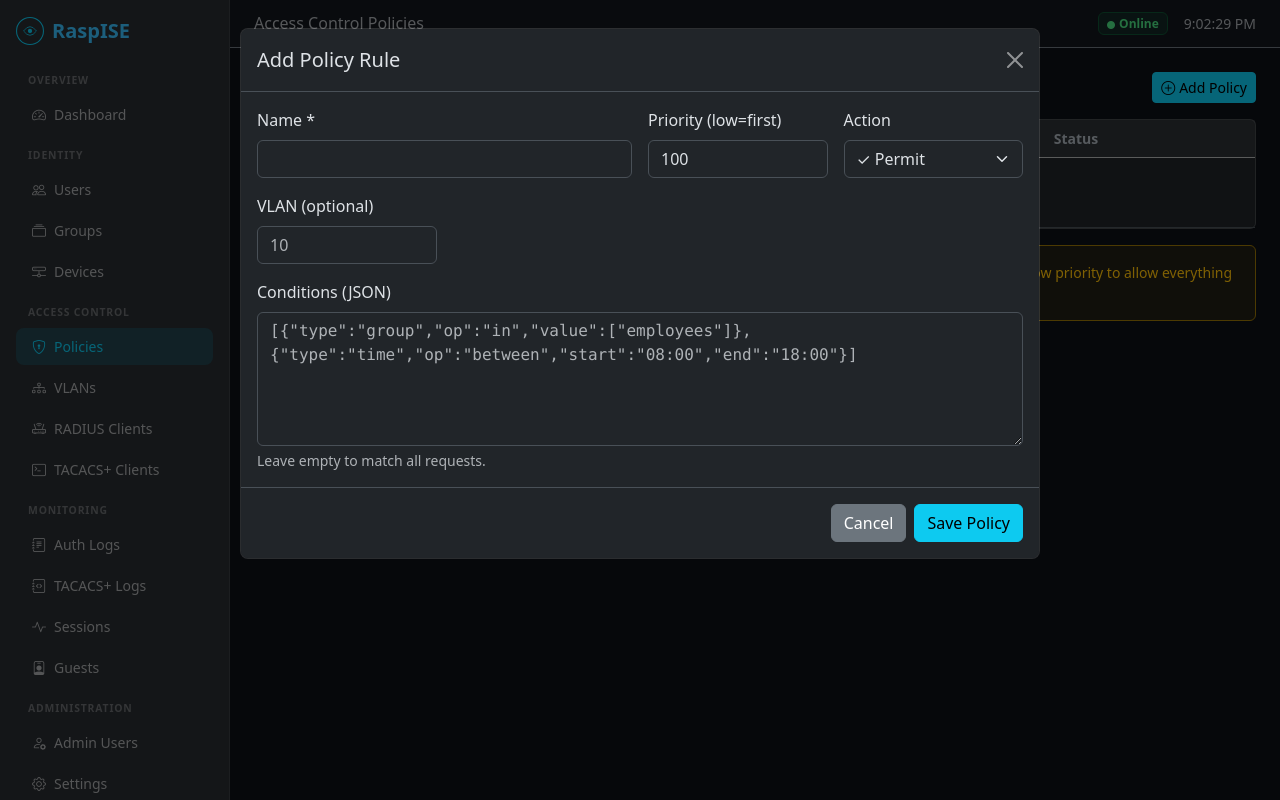
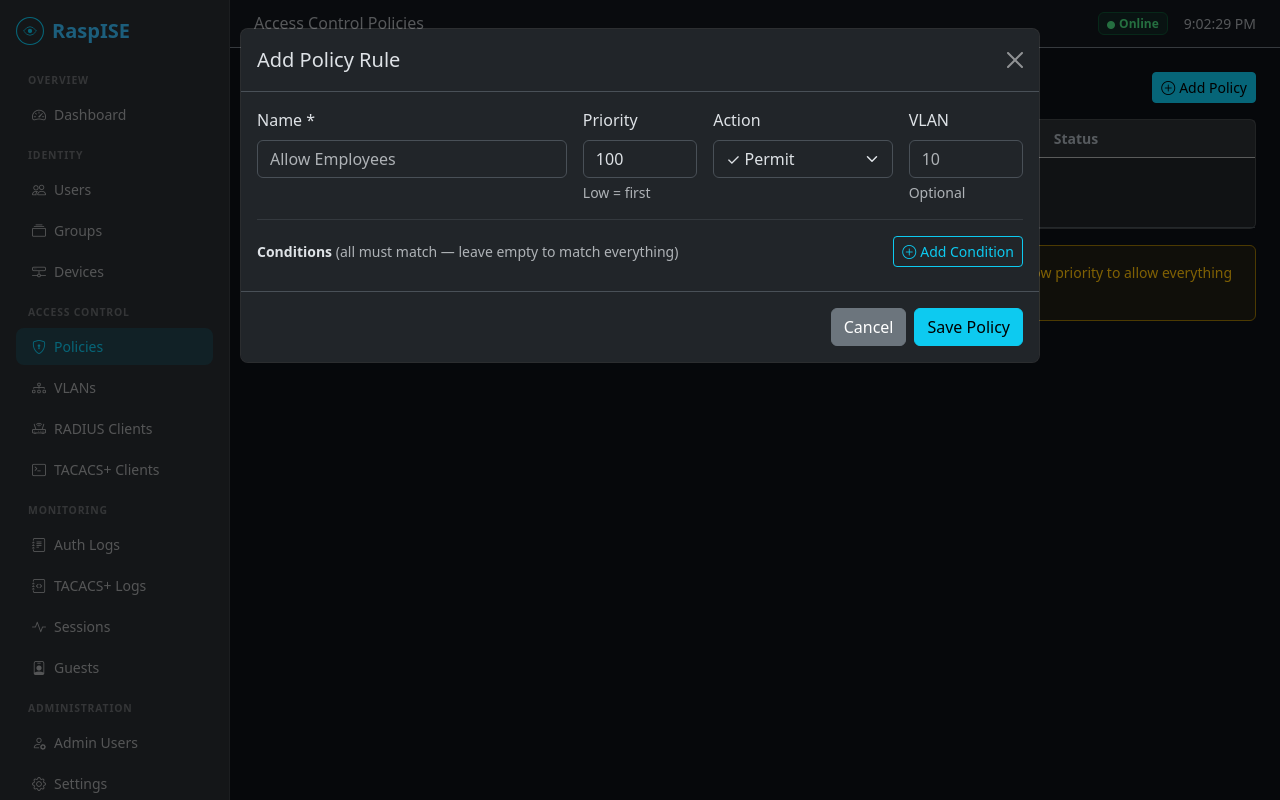
Before and after one commit to ssnrshnn/raspISE, a FastAPI app: template raspise/web/templates/policies.html in a window 1280 px wide, after a click on "Add Policy". Run offline with FastAPI, Linux system fonts and the light colour scheme; the template is opened without the code that fills it, so the values that code supplies are empty.

Commit message:
fix: portal settings field names + visual policy condition builder

```diff
--- a/raspise/web/app.py
+++ b/raspise/web/app.py
@@ -359,9 +359,9 @@ async def settings_save(request: Request):
 
     elif section == "portal":
         data.setdefault("portal", {})
-        data["portal"]["session_duration_hours"] = int(form.get("session_duration_hours", 8))
-        data["portal"]["wifi_ssid"]              = form.get("wifi_ssid", "")
-        data["portal"]["wifi_password"]          = form.get("wifi_password", "")
+        data["portal"]["session_hours"] = int(form.get("session_hours", 8))
+        data["portal"]["guest_ssid"]    = form.get("guest_ssid", "")
+        data["portal"]["guest_psk"]     = form.get("guest_psk", "")
 
     elif section == "display":
         data.setdefault("display", {})
--- a/raspise/web/templates/policies.html
+++ b/raspise/web/templates/policies.html
@@ -79,14 +79,15 @@
         <button type="button" class="btn-close" data-bs-dismiss="modal"></button>
       </div>
       <div class="modal-body">
-        <div class="row g-3">
-          <div class="col-md-6">
+        <div class="row g-3 mb-3">
+          <div class="col-md-5">
             <label class="form-label">Name *</label>
-            <input type="text" class="form-control" id="p_name" required>
+            <input type="text" class="form-control" id="p_name" required placeholder="Allow Employees">
           </div>
-          <div class="col-md-3">
-            <label class="form-label">Priority (low=first)</label>
+          <div class="col-md-2">
+            <label class="form-label">Priority</label>
             <input type="number" class="form-control" id="p_priority" value="100" min="1" max="9999">
+            <div class="form-text">Low = first</div>
           </div>
           <div class="col-md-3">
             <label class="form-label">Action</label>
@@ -96,17 +97,21 @@
               <option value="GUEST">Guest</option>
             </select>
           </div>
-          <div class="col-md-3">
-            <label class="form-label">VLAN (optional)</label>
+          <div class="col-md-2">
+            <label class="form-label">VLAN</label>
             <input type="number" class="form-control" id="p_vlan" min="1" max="4094" placeholder="10">
-          </div>
-          <div class="col-12">
-            <label class="form-label">Conditions (JSON)</label>
-            <textarea class="form-control font-monospace small" id="p_conditions" rows="5"
-                      placeholder='[{"type":"group","op":"in","value":["employees"]},{"type":"time","op":"between","start":"08:00","end":"18:00"}]'></textarea>
-            <div class="form-text">Leave empty to match all requests.</div>
+            <div class="form-text">Optional</div>
           </div>
         </div>
+
+        <hr class="border-secondary">
+        <div class="d-flex justify-content-between align-items-center mb-2">
+          <span class="fw-semibold small">Conditions <span class="text-muted fw-normal">(all must match — leave empty to match everything)</span></span>
+          <button class="btn btn-sm btn-outline-info" onclick="addConditionRow()">
+            <i class="bi bi-plus-circle me-1"></i>Add Condition
+          </button>
+        </div>
+        <div id="conditionRows"></div>
       </div>
       <div class="modal-footer">
         <button class="btn btn-secondary" data-bs-dismiss="modal">Cancel</button>
@@ -119,36 +124,167 @@
 
 {% block scripts %}
 <script>
+// ── Condition type definitions ──────────────────────────────────────────────
+const COND_TYPES = {
+  always:      { label: 'Always (catch-all)',  fields: [] },
+  group:       { label: 'Group',               fields: ['list_value'],   listPlaceholder: 'employees, admins' },
+  username:    { label: 'Username',            fields: ['string_op', 'string_value'], placeholder: 'alice' },
+  mac:         { label: 'MAC Address',         fields: ['mac_op', 'string_value'],   placeholder: 'aa:bb:cc or aa:bb:cc:dd:ee:ff' },
+  time:        { label: 'Time of Day',         fields: ['time_range'] },
+  device_type: { label: 'Device Type',         fields: ['list_value'],   listPlaceholder: 'laptop, phone, unknown' },
+  nas_ip:      { label: 'NAS IP',              fields: ['nasip_op', 'string_value'], placeholder: '192.168.1.1' },
+};
+
+let rowIdx = 0;
+
+function addConditionRow(type) {
+  type = type || 'group';
+  const idx = rowIdx++;
+  const row = document.createElement('div');
+  row.className = 'condition-row border border-secondary rounded p-2 mb-2';
+  row.dataset.idx = idx;
+  row.innerHTML = buildRowHtml(idx, type);
+  document.getElementById('conditionRows').appendChild(row);
+}
+
+function buildRowHtml(idx, type) {
+  const typeOpts = Object.entries(COND_TYPES)
+    .map(([k,v]) => `<option value="${k}" ${k===type?'selected':''}>${v.label}</option>`)
+    .join('');
+
+  const def = COND_TYPES[type];
+  let extra = '';
+  if (def.fields.includes('string_op')) {
+    extra += `<select class="form-select form-select-sm cond-part" data-part="op" style="max-width:150px">
+      <option value="equals">equals</option>
+      <option value="startswith">starts with</option>
+      <option value="endswith">ends with</option>
+      <option value="contains">contains</option>
+      <option value="regex">regex</option>
+    </select>`;
+  }
+  if (def.fields.includes('mac_op')) {
+    extra += `<select class="form-select form-select-sm cond-part" data-part="op" style="max-width:150px">
+      <option value="equals">equals</option>
+      <option value="startswith">OUI prefix</option>
+      <option value="in">in list</option>
+    </select>`;
+  }
+  if (def.fields.includes('nasip_op')) {
+    extra += `<select class="form-select form-select-sm cond-part" data-part="op" style="max-width:120px">
+      <option value="equals">equals</option>
+      <option value="in">in list</option>
+    </select>`;
+  }
+  if (def.fields.includes('string_value') || def.fields.includes('mac_op') || def.fields.includes('nasip_op')) {
+    extra += `<input type="text" class="form-control form-control-sm cond-part" data-part="value"
+               placeholder="${def.placeholder||''}" style="min-width:180px">`;
+  }
+  if (def.fields.includes('list_value')) {
+    extra += `<input type="text" class="form-control form-control-sm cond-part" data-part="list_value"
+               placeholder="${def.listPlaceholder||''}" style="min-width:200px">
+              <div class="form-text ms-1 mt-0">comma-separated</div>`;
+  }
+  if (def.fields.includes('time_range')) {
+    extra += `<div class="d-flex align-items-center gap-2">
+      <span class="text-muted small">from</span>
+      <input type="time" class="form-control form-control-sm cond-part" data-part="start" value="08:00" style="width:120px">
+      <span class="text-muted small">to</span>
+      <input type="time" class="form-control form-control-sm cond-part" data-part="end"   value="18:00" style="width:120px">
+    </div>`;
+  }
+
+  return `<div class="d-flex align-items-start gap-2 flex-wrap">
+    <select class="form-select form-select-sm" style="max-width:170px"
+            onchange="changeCondType(this, ${idx})">${typeOpts}</select>
+    ${extra}
+    <button class="btn btn-sm btn-outline-danger ms-auto" onclick="this.closest('.condition-row').remove()">
+      <i class="bi bi-trash"></i>
+    </button>
+  </div>`;
+}
+
+function changeCondType(sel, idx) {
+  const row = document.querySelector(`.condition-row[data-idx="${idx}"]`);
+  row.innerHTML = buildRowHtml(idx, sel.value);
+}
+
+function buildConditions() {
+  const conds = [];
+  for (const row of document.querySelectorAll('.condition-row')) {
+    const type = row.querySelector('select').value;
+    const def  = COND_TYPES[type];
+    const get  = (part) => {
+      const el = row.querySelector(`[data-part="${part}"]`);
+      return el ? el.value.trim() : '';
+    };
+
+    if (type === 'always') {
+      conds.push({ type: 'always' });
+    } else if (def.fields.includes('list_value')) {
+      const vals = get('list_value').split(',').map(s => s.trim()).filter(Boolean);
+      if (!vals.length) { alert(`Condition "${type}": value list cannot be empty`); return null; }
+      conds.push({ type, op: 'in', value: vals });
+    } else if (def.fields.includes('time_range')) {
+      const start = get('start'), end = get('end');
+      if (!start || !end) { alert('Time condition: start and end are required'); return null; }
+      conds.push({ type: 'time', op: 'between', start, end });
+    } else {
+      const op  = get('op')    || 'equals';
+      const val = get('value');
+      if (!val) { alert(`Condition "${type}": value cannot be empty`); return null; }
+      if (op === 'in') {
+        const vals = val.split(',').map(s => s.trim()).filter(Boolean);
+        conds.push({ type, op, value: vals });
+      } else {
+        conds.push({ type, op, value: val });
+      }
+    }
+  }
+  return conds;
+}
+
 async function savePolicy() {
-  let conds = [];
-  const raw = document.getElementById('p_conditions').value.trim();
-  if (raw) {
-    try { conds = JSON.parse(raw); }
-    catch(e) { alert('Invalid JSON in conditions field'); return; }
-  }
+  const name = document.getElementById('p_name').value.trim();
+  if (!name) { alert('Name is required'); return; }
+
+  const conds = buildConditions();
+  if (conds === null) return;  // validation failed
+
   const body = {
-    name: document.getElementById('p_name').value,
-    priority: parseInt(document.getElementById('p_priority').value),
-    action: document.getElementById('p_action').value,
+    name,
+    priority:   parseInt(document.getElementById('p_priority').value) || 100,
+    action:     document.getElementById('p_action').value,
     conditions: conds,
-    vlan: parseInt(document.getElementById('p_vlan').value) || null,
+    vlan:       parseInt(document.getElementById('p_vlan').value) || null,
   };
   const r = await fetch('/api/v1/policies', {
     method: 'POST',
-    headers: {'Content-Type': 'application/json', 'Authorization': 'Bearer ' + (sessionStorage.getItem('raspise_token') || '')},
+    headers: {'Content-Type': 'application/json'},
     body: JSON.stringify(body),
   });
-  if (r.ok) location.reload();
-  else alert('Error: ' + (await r.json()).detail);
+  if (r.ok) {
+    location.reload();
+  } else {
+    const err = await r.json().catch(() => ({}));
+    alert('Error: ' + (err.detail || r.status));
+  }
 }
 
 async function deletePolicy(id, name) {
   if (!confirm('Delete policy "' + name + '"?')) return;
-  const r = await fetch('/api/v1/policies/' + id, {
-    method: 'DELETE',
-    headers: {'Authorization': 'Bearer ' + (sessionStorage.getItem('raspise_token') || '')},
-  });
+  const r = await fetch('/api/v1/policies/' + id, { method: 'DELETE' });
   if (r.ok) location.reload();
 }
+
+// Reset form when modal opens
+document.getElementById('addPolicyModal').addEventListener('show.bs.modal', () => {
+  document.getElementById('p_name').value = '';
+  document.getElementById('p_priority').value = '100';
+  document.getElementById('p_action').value = 'PERMIT';
+  document.getElementById('p_vlan').value = '';
+  document.getElementById('conditionRows').innerHTML = '';
+  rowIdx = 0;
+});
 </script>
 {% endblock %}
```
Also changed, not shown: raspise/web/templates/settings.html (+6 -6 lines).
